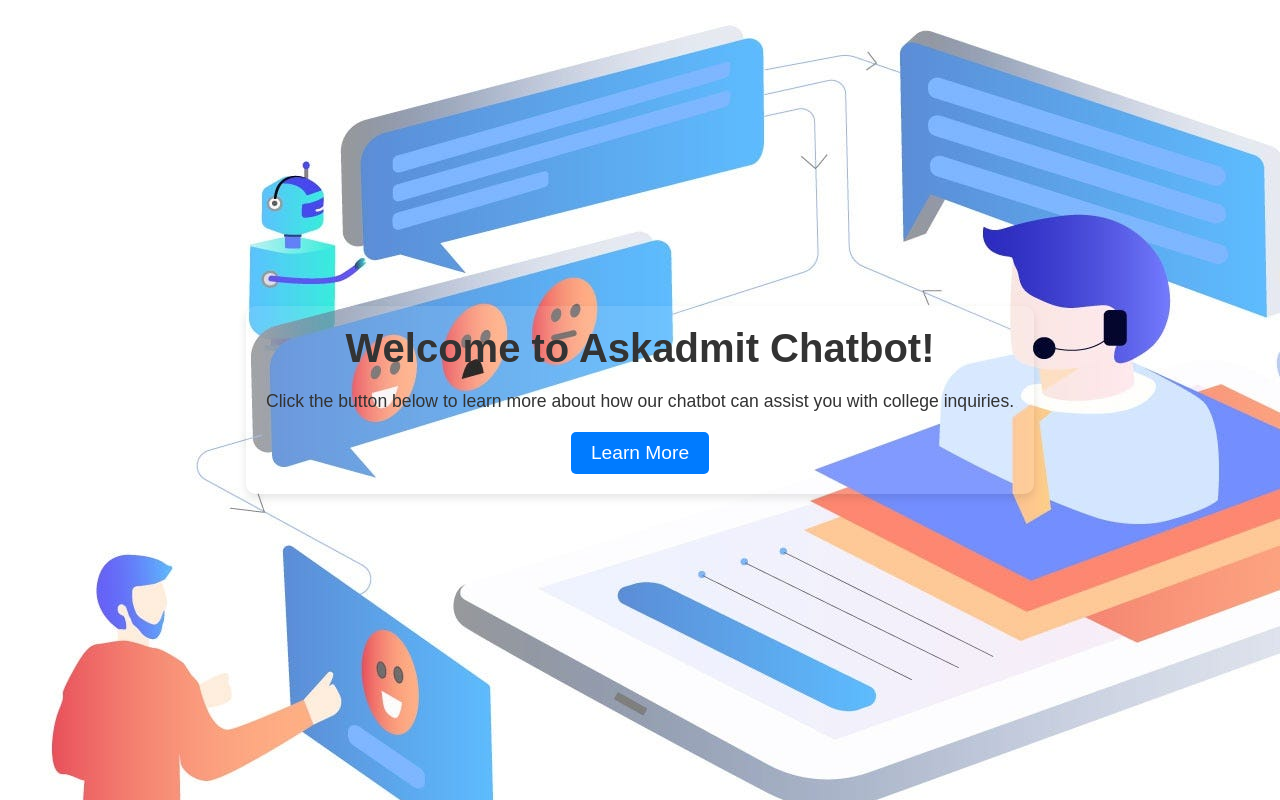
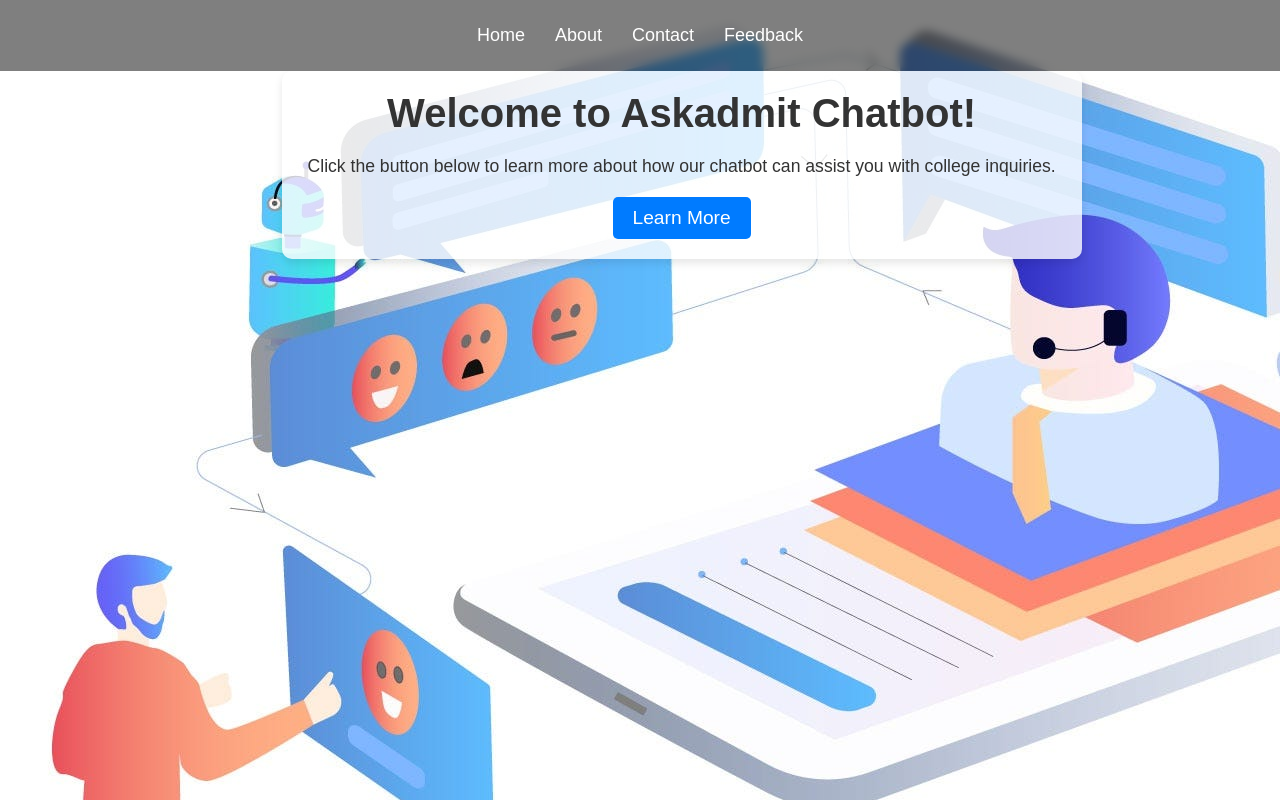
Before and after one commit to rohitp771/college-chatbot, a plain HTML site: page frontend3/pages/learnmore/Learnmore.html in a window 1280 px wide. Drawn offline with Linux system fonts and the light colour scheme.

Commit message:
learn more

```diff
--- a/frontend3/pages/learnmore/Learnmore.css
+++ b/frontend3/pages/learnmore/Learnmore.css
@@ -16,7 +16,7 @@
     font-family: Arial, sans-serif;
 
     color: #333;
-    display: flex;
+    /* display: flex; */
     justify-content: center;
     align-items: center;
     height: 100vh;
@@ -25,9 +25,9 @@
   }
 
   .container {
-
+    margin-left: 22%;
     max-width: 500px;
-    background: rgba(255, 255, 255, 0.1);
+    background: rgba(255, 255, 255, 0.8);
 
     border-radius: 10px;
     box-shadow: 0 10px 30px rgba(0, 0, 0, 0.3);
@@ -88,3 +88,43 @@
   ul li {
     margin: 10px 0;
   }
+
+
+.sticky-nav {
+  position: sticky;
+  top: 0;
+  background-color: rgba(0, 0, 0, 0.5);  /* Transparent background */
+  padding: 10px 20px;
+  width: 100%;
+  z-index: 1000;  /* Ensures it's on top of other content */
+  backdrop-filter: blur(5px); /* Optional: Adds a blur effect to the background behind the header */
+  transition: background-color 0.3s;
+}
+
+/* Navbar styles */
+.navbar ul {
+  display: flex;
+  justify-content: center;
+  list-style: none;
+}
+
+.navbar ul li {
+  margin: 0 15px;
+}
+
+.navbar ul li a {
+  color: white;
+  text-decoration: none;
+  font-size: 18px;
+  font-weight: 500;
+  transition: color 0.3s;
+}
+
+.navbar ul li a:hover {
+  color: #f0f0f0;
+}
+
+/* Optional: Add shadow effect when scrolling */
+.sticky-nav.scrolled {
+  background-color: rgba(0, 0, 0, 0.8); /* Darkens background slightly when scrolling */
+}
--- a/frontend3/pages/learnmore/Learnmore.html
+++ b/frontend3/pages/learnmore/Learnmore.html
@@ -7,6 +7,16 @@
   <link rel="stylesheet" href="Learnmore.css">
 </head>
 <body>
+  <div class="sticky-nav">
+    <nav class="navbar">
+      <ul>
+        <li><a href="../homepage/homepage.html">Home</a></li>
+        <li><a href="../about/About.html">About</a></li>
+        <li><a href="../contact/contact.html">Contact</a></li>
+        <li><a href="../feedback/feedback.html">Feedback</a></li>
+      </ul>
+    </nav>
+  </div>
   <div class="container">
     <h1>Welcome to Askadmit Chatbot!</h1>
     <p>Click the button below to learn more about how our chatbot can assist you with college inquiries.</p>
```
